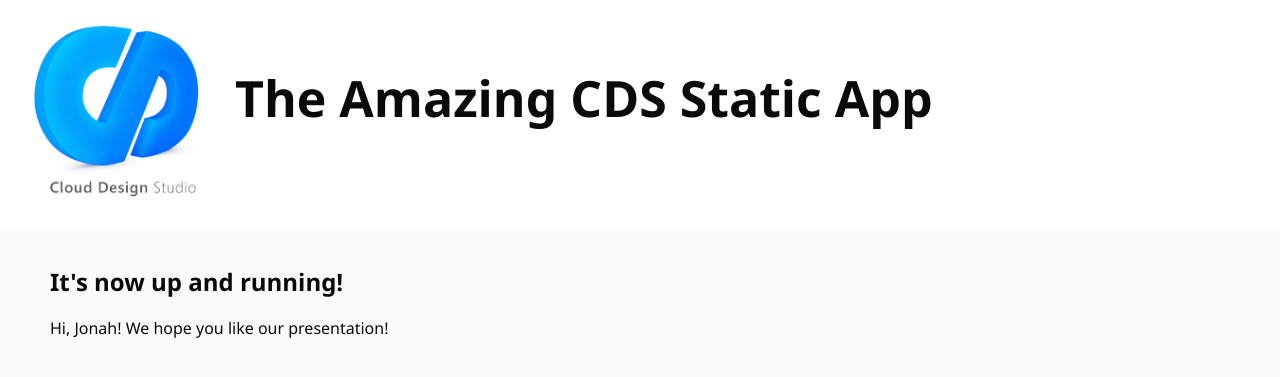
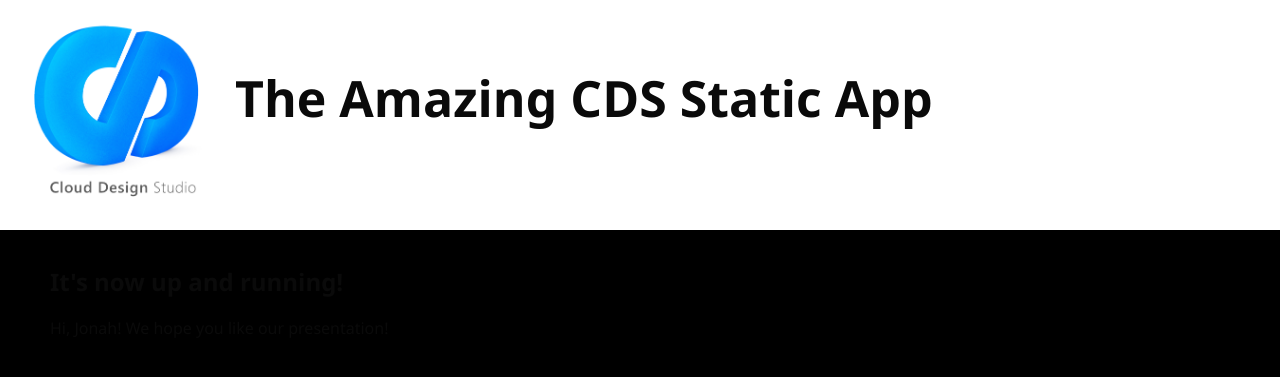
Before and after one commit to weihunghsieh/TeamSWADemo, a plain HTML site: page index.html in a window 1280 px wide. Shown: the top 377 px of the page. Drawn offline with Linux system fonts and the light colour scheme.

Commit message:
Testing out branch: Change to dark background

```diff
--- a/styles.css
+++ b/styles.css
@@ -1,6 +1,6 @@
 
 body {
-  background-color: #fafafa;
+  background-color: #000000;
    font-family: 'Segoe UI', Tahoma, Geneva, Verdana, sans-serif ;
    color: #0a0a0a;
    margin: 0px;
```
